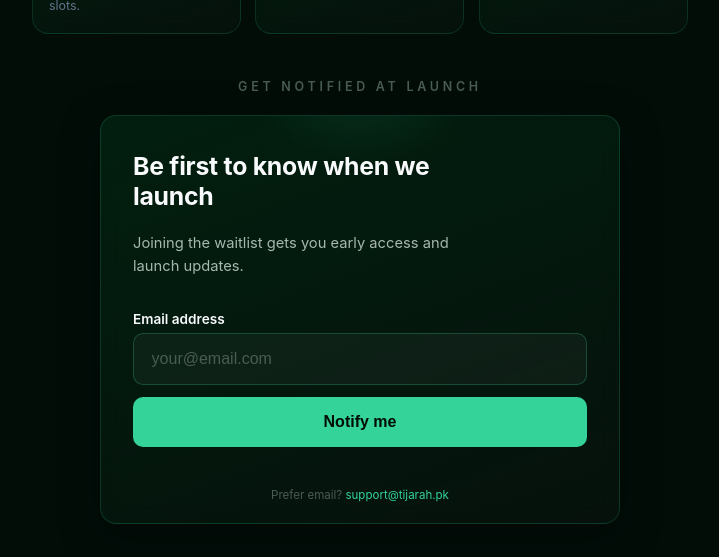
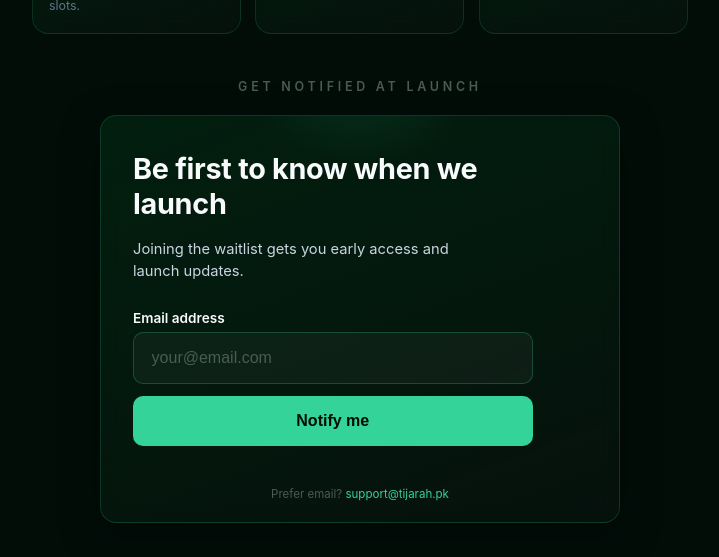
Before and after one commit to shehryarkhan12/Tijarah-Landing, a plain HTML site: page index.html in a window 1280 px wide. Shown: the part 855-1412 px from the top of the page, without its empty margins (280-999 px from the left). Drawn offline with Linux system fonts and the light colour scheme.

Commit message:
Tighten waitlist form spacing and field widths

```diff
--- a/index.html
+++ b/index.html
@@ -363,8 +363,8 @@
     }
     .notify-heading {
       position: relative;
-      margin: 0 0 0.6rem;
-      font-size: 1.55rem;
+      margin: 0 0 0.3rem;
+      font-size: 1.8rem;
       font-weight: 700;
       color: #f8fafc;
       letter-spacing: -0.01em;
@@ -372,10 +372,10 @@
     }
     .notify-sub {
       position: relative;
-      margin: 0 0 1.3rem;
+      margin: 0 0 0.9rem;
       font-size: 0.92rem;
       line-height: 1.55;
-      color: var(--slate);
+      color: #cbd5e1;
       text-align: left;
     }
     .waitlist-label {
@@ -394,7 +394,7 @@
       min-height: 120px;
     }
     .waitlist-form input[type="email"] {
-      width: 100%;
+      width: 88%;
       padding: 1rem 1.1rem;
       font-size: 1rem;
       color: #f8fafc;
@@ -410,6 +410,7 @@
       box-shadow: 0 0 0 3px rgba(52, 211, 153, 0.15);
     }
     .waitlist-form button {
+      width: 88%;
       padding: 1rem 1rem;
       font-size: 1rem;
       font-weight: 700;
```
